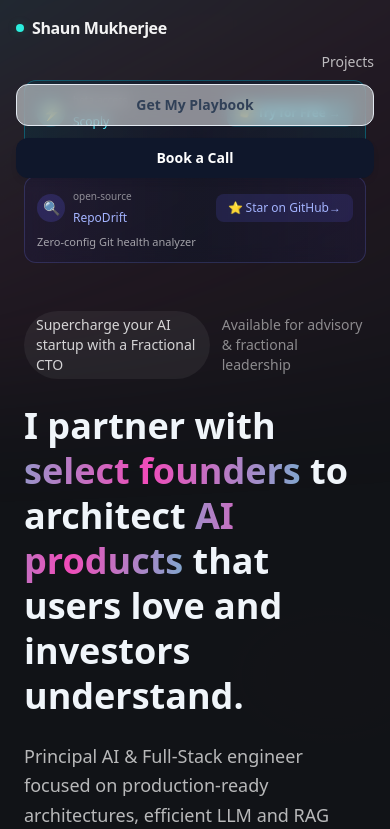
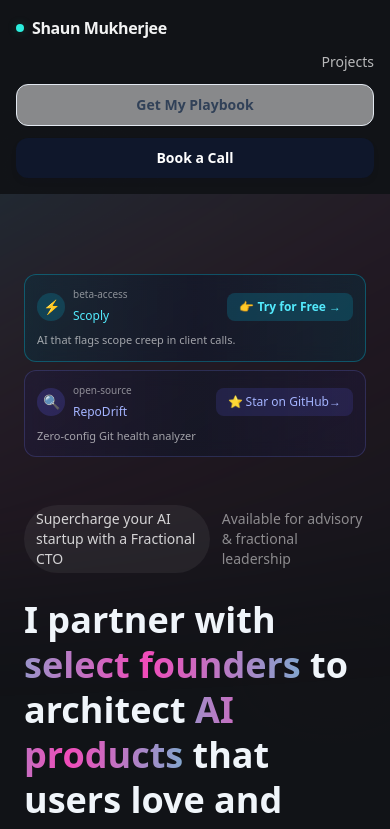
Before and after one commit to shaunakmukherjee/shaunakmukherjee.github.io, a Next.js app: page / in a window 390 px wide. Shown: the top 829 px of the page. Built offline with nearby package versions, Linux system fonts and the light colour scheme.

Commit message:
added II

```diff
--- a/src/components/Navbar.tsx
+++ b/src/components/Navbar.tsx
@@ -20,10 +20,10 @@ export default function Navbar() {
 
   return (
     <header
-      className={`fixed top-0 z-50 w-full transition-all ${
+      className={`relative z-50 w-full transition-all md:fixed md:top-0 ${
         scrolled
-          ? "backdrop-blur-xl bg-black/40 border-b border-white/10"
-          : "bg-transparent"
+          ? "md:backdrop-blur-xl md:bg-black/40 md:border-b md:border-white/10"
+          : "md:bg-transparent"
       }`}
     >
       <nav className="mx-auto flex max-w-5xl flex-wrap items-center justify-between gap-3 px-4 py-4 sm:gap-6 sm:px-6">
```
